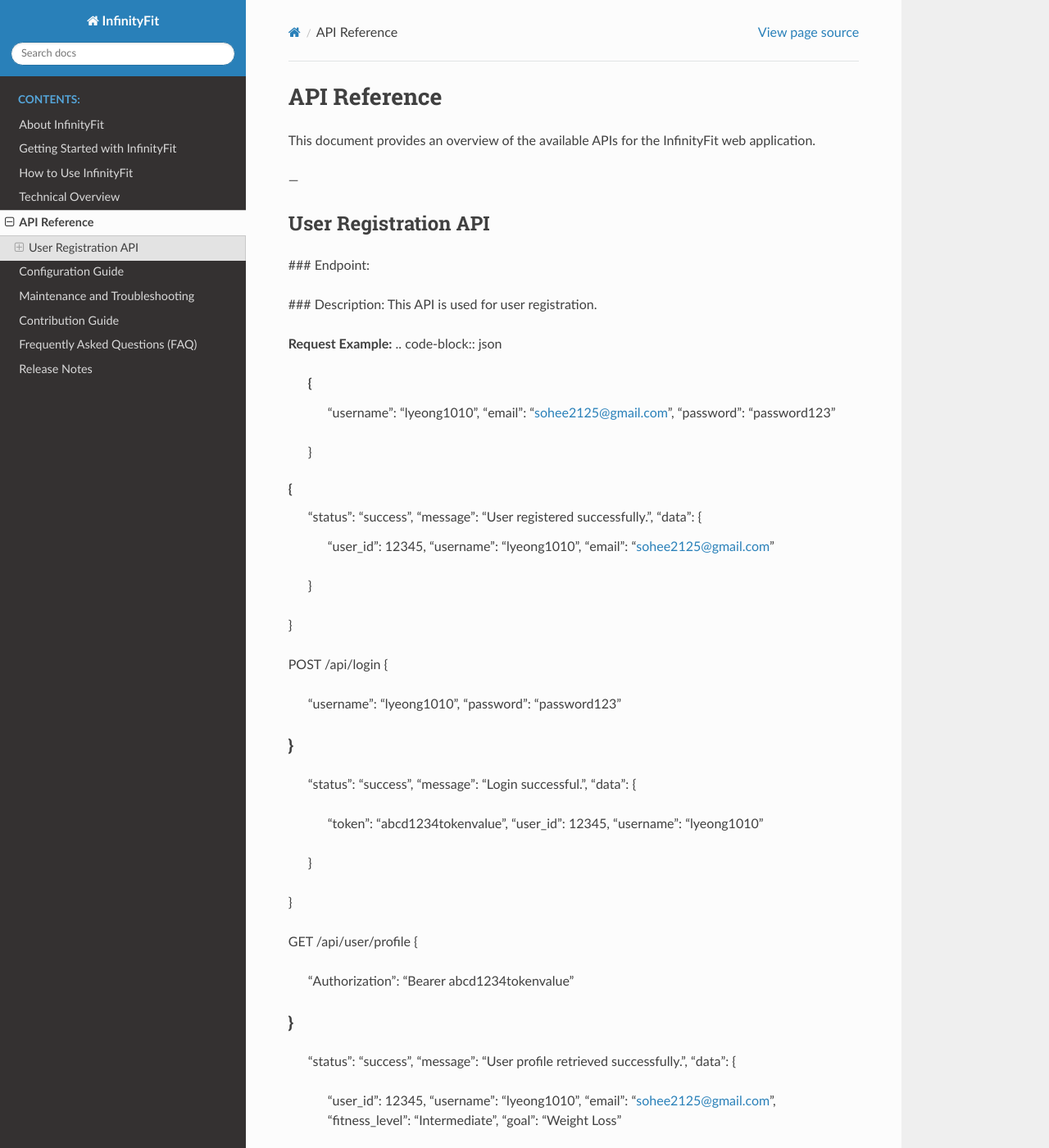
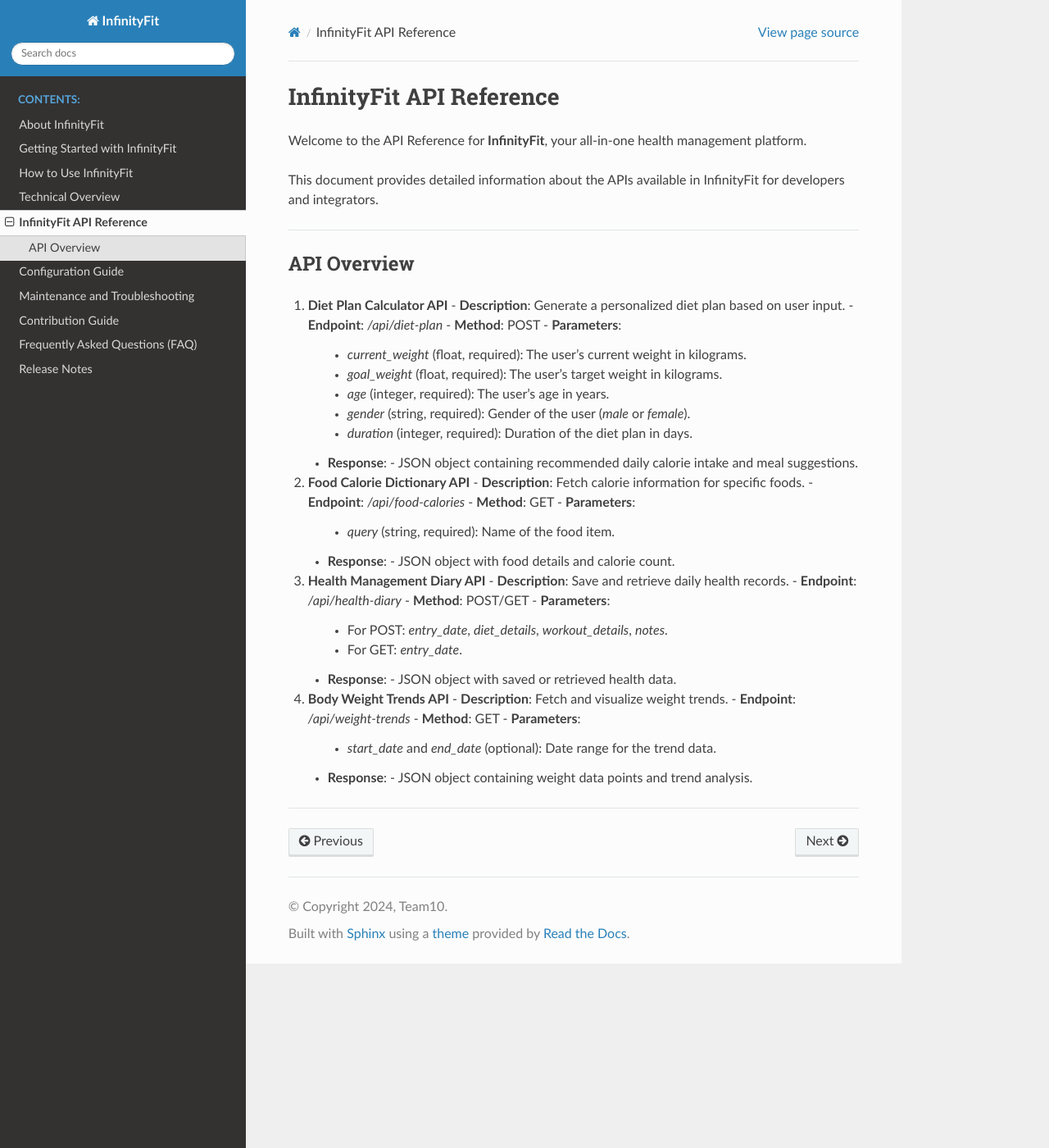
Before and after one commit to lyeong1010/InfinityFit, a Sphinx documentation site: the page built from docs/api_reference.rst, in a window 1280 px wide and 1400 px high. Shown: the whole window at 82% size. Built offline with Sphinx 7.4.7 and the Read the Docs theme 3.1.0, drawn with Linux system fonts in a browser that asks for light colours; some of the changed text lies outside the part shown.

Commit message:
Update api_reference.rst

```diff
--- a/docs/api_reference.rst
+++ b/docs/api_reference.rst
@@ -1,72 +1,55 @@
-API Reference
-=============
+======================
+InfinityFit API Reference
+======================
 
-This document provides an overview of the available APIs for the InfinityFit web application.
+Welcome to the API Reference for **InfinityFit**, your all-in-one health management platform.
 
----
+This document provides detailed information about the APIs available in InfinityFit for developers and integrators.
 
-User Registration API
 ----------------------
 
-### Endpoint:
+API Overview
+============
 
-### Description:
-This API is used for user registration.
+1. **Diet Plan Calculator API**
+   - **Description**: Generate a personalized diet plan based on user input.
+   - **Endpoint**: `/api/diet-plan`
+   - **Method**: POST
+   - **Parameters**:
+     - `current_weight` (float, required): The user's current weight in kilograms.
+     - `goal_weight` (float, required): The user's target weight in kilograms.
+     - `age` (integer, required): The user's age in years.
+     - `gender` (string, required): Gender of the user (`male` or `female`).
+     - `duration` (integer, required): Duration of the diet plan in days.
+   - **Response**:
+     - JSON object containing recommended daily calorie intake and meal suggestions.
 
-**Request Example:**
-.. code-block:: json
+2. **Food Calorie Dictionary API**
+   - **Description**: Fetch calorie information for specific foods.
+   - **Endpoint**: `/api/food-calories`
+   - **Method**: GET
+   - **Parameters**:
+     - `query` (string, required): Name of the food item.
+   - **Response**:
+     - JSON object with food details and calorie count.
 
-    {
-        "username": "lyeong1010",
-        "email": "sohee2125@gmail.com",
-        "password": "password123"
-    }
+3. **Health Management Diary API**
+   - **Description**: Save and retrieve daily health records.
+   - **Endpoint**: `/api/health-diary`
+   - **Method**: POST/GET
+   - **Parameters**:
+     - For POST: `entry_date`, `diet_details`, `workout_details`, `notes`.
+     - For GET: `entry_date`.
+   - **Response**:
+     - JSON object with saved or retrieved health data.
 
-{
-    "status": "success",
-    "message": "User registered successfully.",
-    "data": {
-        "user_id": 12345,
-        "username": "lyeong1010",
-        "email": "sohee2125@gmail.com"
-    }
-}
+4. **Body Weight Trends API**
+   - **Description**: Fetch and visualize weight trends.
+   - **Endpoint**: `/api/weight-trends`
+   - **Method**: GET
+   - **Parameters**:
+     - `start_date` and `end_date` (optional): Date range for the trend data.
+   - **Response**:
+     - JSON object containing weight data points and trend analysis.
 
-POST /api/login
-{
-    "username": "lyeong1010",
-    "password": "password123"
-}
-{
-    "status": "success",
-    "message": "Login successful.",
-    "data": {
-        "token": "abcd1234tokenvalue",
-        "user_id": 12345,
-        "username": "lyeong1010"
-    }
-}
-
-GET /api/user/profile
-{
-    "Authorization": "Bearer abcd1234tokenvalue"
-}
-{
-    "status": "success",
-    "message": "User profile retrieved successfully.",
-    "data": {
-        "user_id": 12345,
-        "username": "lyeong1010",
-        "email": "sohee2125@gmail.com",
-        "fitness_level": "Intermediate",
-        "goal": "Weight Loss"
-    }
-}
-POST /api/logout
-{
-    "Authorization": "Bearer abcd1234tokenvalue"
-}
-{
-    "status": "success",
-    "message": "Logged out successfully."
-}
+----------------------
```
